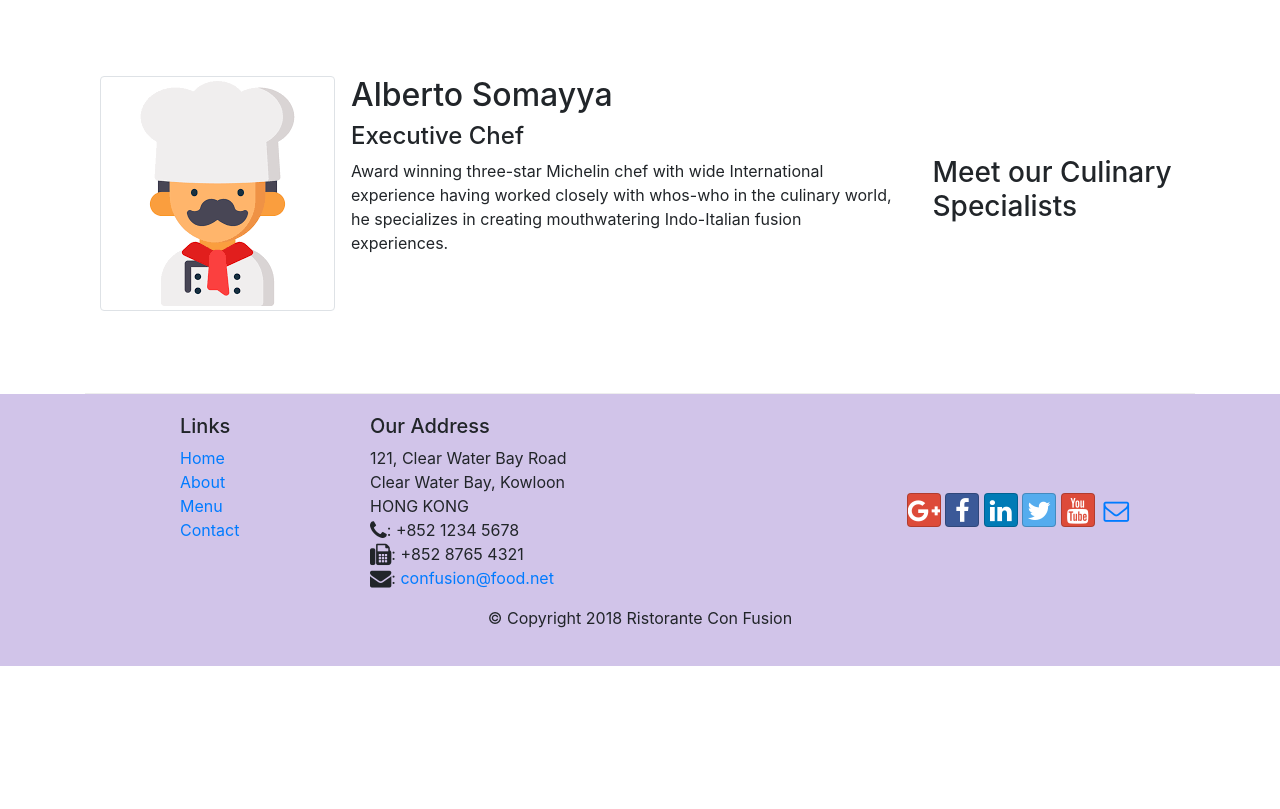
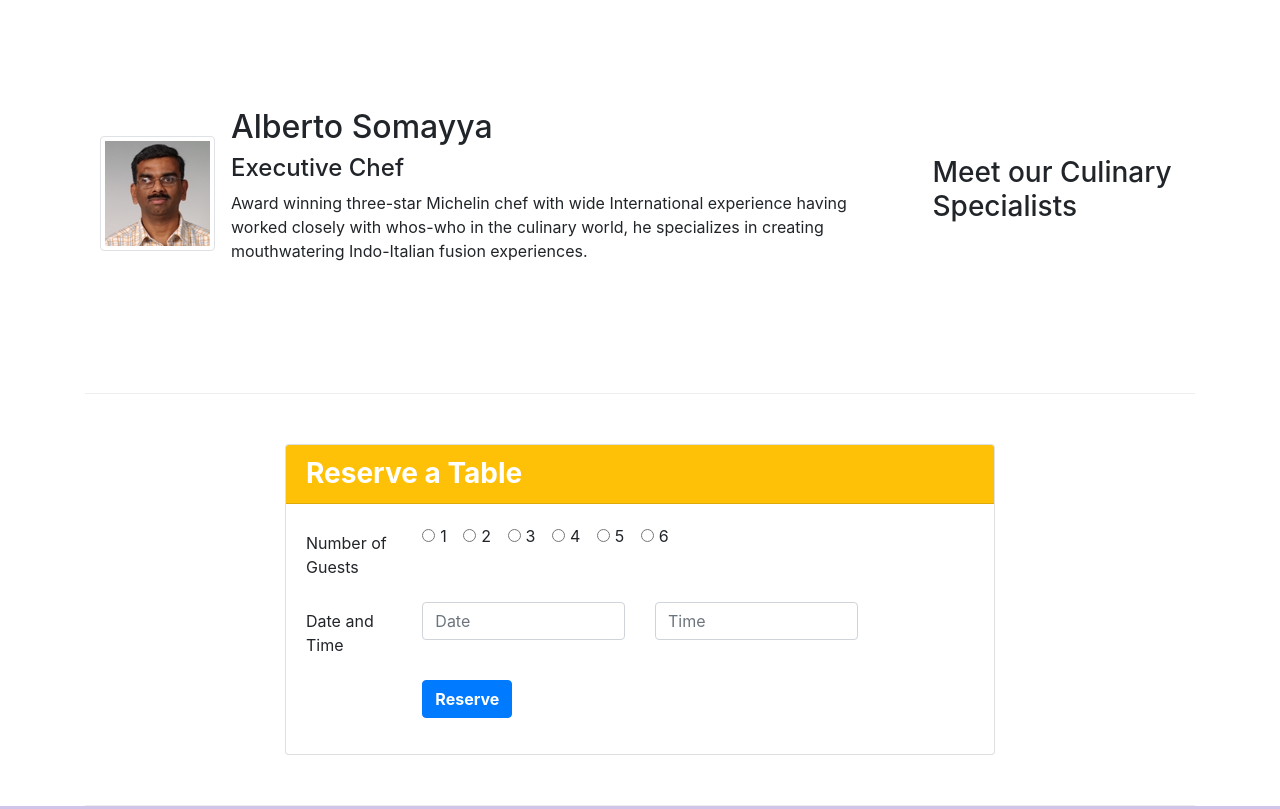
Before and after one commit to LuisLVar/Bootstrap4, a website: page conFusion/index.html in a window 1280 px wide. Shown: the part 1140-1949 px from the top of the page. Before the commit the page ends 1806 px from the top, so only its background shows below. Drawn offline with nearby package versions, Linux system fonts and the light colour scheme.

Commit message:
Assigment 2 - Index.html

```diff
--- a/conFusion/css/styles.css
+++ b/conFusion/css/styles.css
@@ -37,3 +37,7 @@ body{
 .navbar-dark {
     background-color: #512DA8;
 }
+
+html {
+    scroll-behavior: smooth;
+  }
--- a/conFusion/index.html
+++ b/conFusion/index.html
@@ -53,6 +53,9 @@
                 <div class="col-12 col-sm">
                     <img src="img/logo.png" class="img-fluid">
                 </div>
+                <div class="col-12 col-sm  my-auto">
+                    <a class="btn btn-block btn-sm btn-warning" href="#reserve"> Reserve Table</a>
+                </div>
             </div>
         </div>
     </header>
@@ -84,11 +87,17 @@
                 <h3>This Month's Promotions</h3>
             </div>
             <div class="col col-sm col-md">
-                <h2>Weekend Grand Buffet</h2>
-                <p class="d-none d-sm-block">Featuring mouthwatering combinations with a choice of five different
-                    salads, six enticing appetizers,
-                    six main entrees and five choicest desserts. Free flowing bubbly and soft drinks. All for just
-                    $19.99 per person </p>
+                <div class="media">
+                    <div class="media-body">
+                        <h2>Weekend Grand Buffet  <span class="badge badge-danger"> NEW </span></h2>
+                        <p class="d-none d-sm-block">Featuring mouthwatering combinations with a choice of five different
+                            salads, six enticing appetizers,
+                            six main entrees and five choicest desserts. Free flowing bubbly and soft drinks. All for just
+                            $19.99 per person </p>
+                    </div>
+                    <img src="img/buffet.png" class="d-flex mr-3 img-thumbnail align-self-center order-sm-last" alt="buffet">
+
+                </div>
             </div>
         </div>
 
@@ -98,7 +107,7 @@
             </div>
             <div class="col col-sm order-sm-first col-md">
                 <div class="media">
-                    <img src="img/chef2.png" alt="Alberto" class="d-flex mr-3 img-thumbnail align-self-center">
+                    <img src="img/alberto.png" alt="Alberto" class="d-flex mr-3 img-thumbnail align-self-center">
                     <div class="media-body">
                         <h2>Alberto Somayya</h2>
                         <h4>Executive Chef</h4>
@@ -109,6 +118,67 @@
                     </div>
                 </div>
             </div>
+        </div>
+
+        <div class="row row-content align-items-center justify-content-sm-center">
+            <div class="col-12 col-sm-8 ">
+                <div class="card" id="reserve">
+                    <h3 class="card-header bg-warning text-white"> <strong> Reserve a Table </strong> </h3>
+                    <div class="card-body">
+                        <form action="submit" >
+                            <div class="form-group row">
+                                <label for="inlineRadio1" class="col-md-2 col-form-label"> Number of Guests </label>
+                                <div class="col-md-10">
+                                    <div class="form-check form-check-inline">
+                                        <input class="form-check-input" type="radio" name="inlineRadioOptions" id="inlineRadio1" value="option1">
+                                        <label class="form-check-label" for="inlineRadio1">1</label>
+                                      </div>
+                                      <div class="form-check form-check-inline">
+                                        <input class="form-check-input" type="radio" name="inlineRadioOptions" id="inlineRadio2" value="option2">
+                                        <label class="form-check-label" for="inlineRadio2">2</label>
+                                      </div>
+                                      <div class="form-check form-check-inline">
+                                        <input class="form-check-input" type="radio" name="inlineRadioOptions" id="inlineRadio3" value="option3">
+                                        <label class="form-check-label" for="inlineRadio3">3</label>
+                                      </div>
+                                      <div class="form-check form-check-inline">
+                                        <input class="form-check-input" type="radio" name="inlineRadioOptions" id="inlineRadio4" value="option4">
+                                        <label class="form-check-label" for="inlineRadio4">4</label>
+                                      </div>
+                                      <div class="form-check form-check-inline">
+                                        <input class="form-check-input" type="radio" name="inlineRadioOptions" id="inlineRadio5" value="option5">
+                                        <label class="form-check-label" for="inlineRadio5">5</label>
+                                      </div>
+                                      <div class="form-check form-check-inline">
+                                        <input class="form-check-input" type="radio" name="inlineRadioOptions" id="inlineRadio6" value="option6">
+                                        <label class="form-check-label" for="inlineRadio6">6</label>
+                                      </div>
+                                </div>
+                            </div>
+                            <div class="form-group row">
+                                <label for="date" class="col-md-2 col-form-label"> Date and Time </label>
+                                <div class="col-md-4">
+                                    <input type="text" class="form-control" id="date" name="date"
+                                    placeholder="Date">
+                                </div>
+                                <div class="col-md-4">
+                                    <input type="text" class="form-control" id="time" name="time"
+                                    placeholder="Time">
+                                </div>
+                            </div>
+                            <div class="form-group row">
+                                <div class="offset-md-2 col-md-10">
+                                    <button type="submit" class="btn btn-primary">
+                                        <strong>Reserve </strong>
+                                    </button>
+                                </div>
+                            </div>
+
+                        </form>
+                    </div>
+                </div>
+            </div>
+
         </div>
     </div>
 
```
